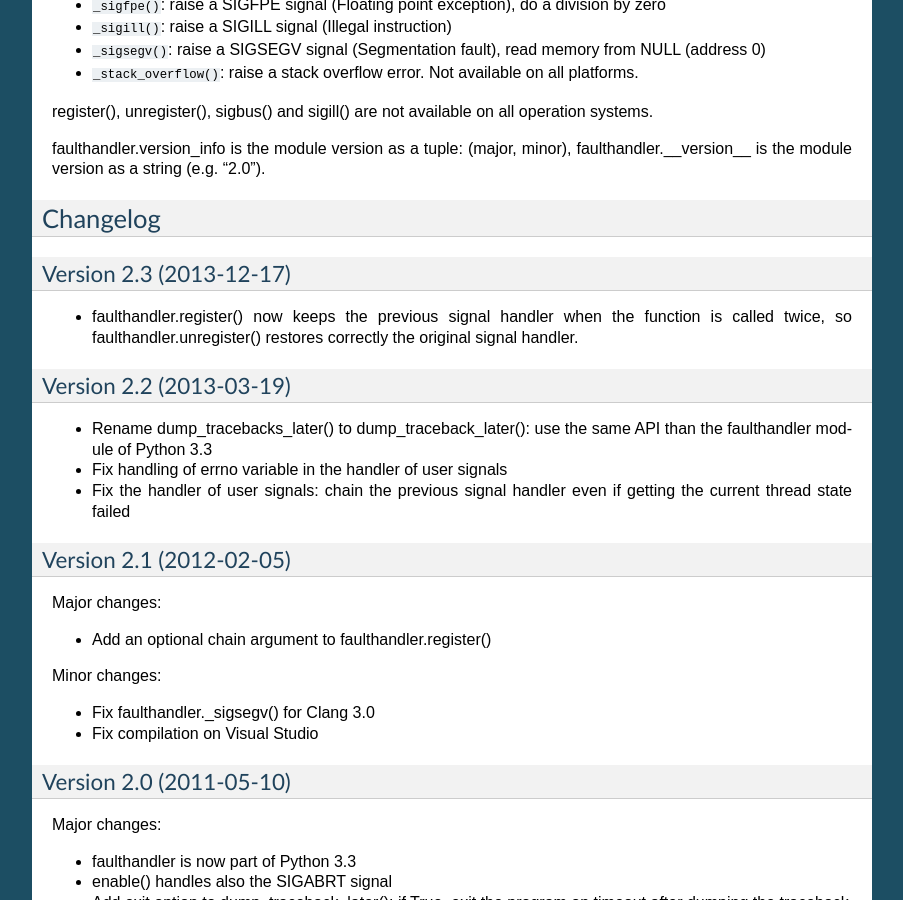
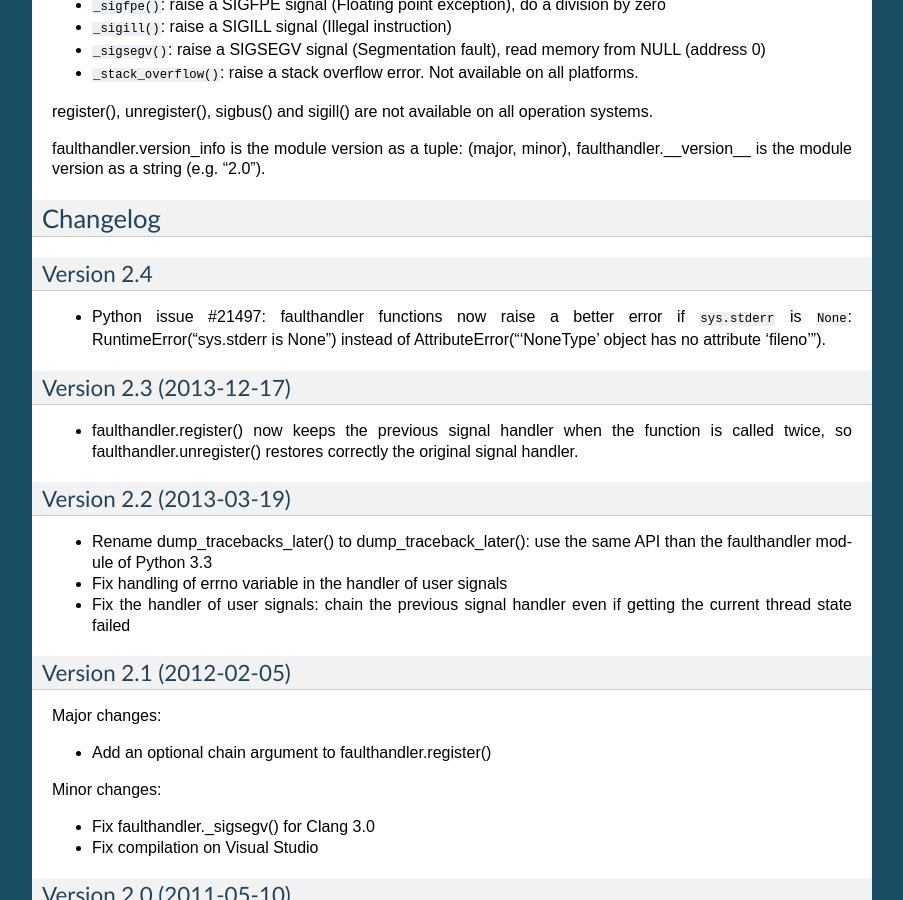
Before and after one commit to vstinner/faulthandler, a Sphinx documentation site: the page built from doc/index.rst, in a window 1280 px wide and 900 px high, scrolled down 3080 px. Shown: the whole window, without its empty margins (198-1101 px from the left). Built offline with Sphinx 7.4.7, drawn with Linux system fonts in a browser that asks for light colours.

Commit message:
better error if sys.stderr is None
Issue #21497: faulthandler functions now raise a better error if
sys.stderr is None: RuntimeError("sys.stderr is None") instead of
AttributeError("'NoneType' object has no attribute 'fileno'").

Set also version to 2.4.

```diff
--- a/doc/index.rst
+++ b/doc/index.rst
@@ -210,6 +210,13 @@ faulthandler.__version__ is the module version as a string (e.g. "2.0").
 Changelog
 =========
 
+Version 2.4
+-----------
+
+* Python issue #21497: faulthandler functions now raise a better error if
+  ``sys.stderr`` is ``None``: RuntimeError("sys.stderr is None") instead of
+  AttributeError("'NoneType' object has no attribute 'fileno'").
+
 Version 2.3 (2013-12-17)
 ------------------------
 
--- a/setup.py
+++ b/setup.py
@@ -41,7 +41,7 @@ if sys.version_info >= (3,3):
     print("ERROR: faulthandler is a builtin module since Python 3.3")
     sys.exit(1)
 
-VERSION = "2.3"
+VERSION = "2.4"
 
 FILES = ['faulthandler.c', 'traceback.c']
 
```
Also changed, not shown: 1 other file.
